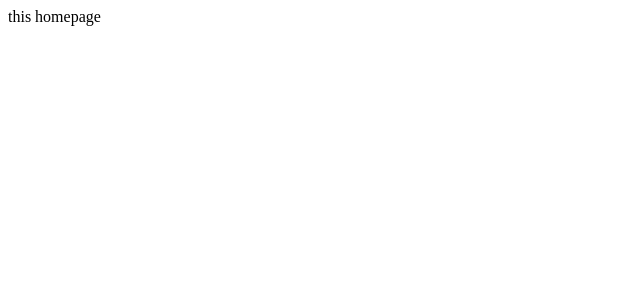
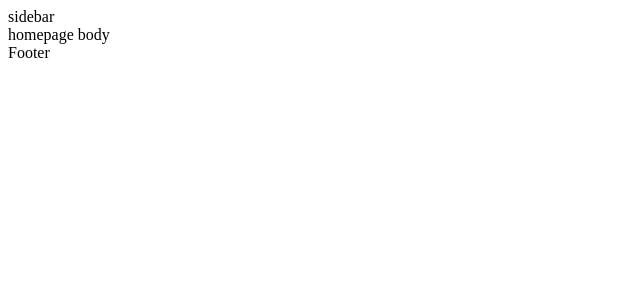
Before and after one commit to tonysm-10/creatify-app, a React (Create React App) app in the folder client/: page / in a window 1280 px wide. Shown: the top 300 px of the page, without its empty margins (0-640 px from the left). Built offline with nearby package versions, Linux system fonts and the light colour scheme.

Commit message:
made some pages

```diff
--- a/client/src/App.js
+++ b/client/src/App.js
@@ -1,10 +1,15 @@
-
-
+import { Routes, Route } from "react-router-dom";
+import Layout from './pages/Layout';
+import Home from './pages/Home'
+import Footer from './pages/Footer'
 
 function App() {
   return (
-    <div className="App">
-        this homepage
+    <div>
+        <Layout />
+        <Home />
+        <Footer />
+
     </div>
   );
 }
--- /dev/null
+++ b/client/src/pages/Footer/index.js
@@ -0,0 +1,11 @@
+
+
+const Footer = ()=>{
+    return (
+        <div>
+            Footer
+        </div>
+    )
+}
+
+export default Footer
--- /dev/null
+++ b/client/src/pages/Home/index.js
@@ -0,0 +1,11 @@
+
+
+ const Home = ()=>{
+return(
+    <div>
+        homepage body
+    </div>
+)
+}
+
+export default Home
--- /dev/null
+++ b/client/src/pages/Layout/index.js
@@ -0,0 +1,9 @@
+import Sidebar from "../Sidebar"
+const Layout = ()=>{
+    return (
+        <div>
+            <Sidebar />
+        </div>
+    )
+}
+export default Layout
--- /dev/null
+++ b/client/src/pages/Sidebar/index.js
@@ -0,0 +1,11 @@
+
+
+const Sidebar = ()=>{
+    return (
+        <div>
+            sidebar
+        </div>
+    )
+}
+
+export default Sidebar
```
Also changed, not shown: client/package.json (+8 -0 lines), client/src/pages/Footer/index.scss (added), client/src/pages/Home/index.scss (added), client/src/pages/Layout/index.scss (added), client/src/pages/Sidebar/index.scss (added), 1 other file (tests, documents, lock files or other folders).
